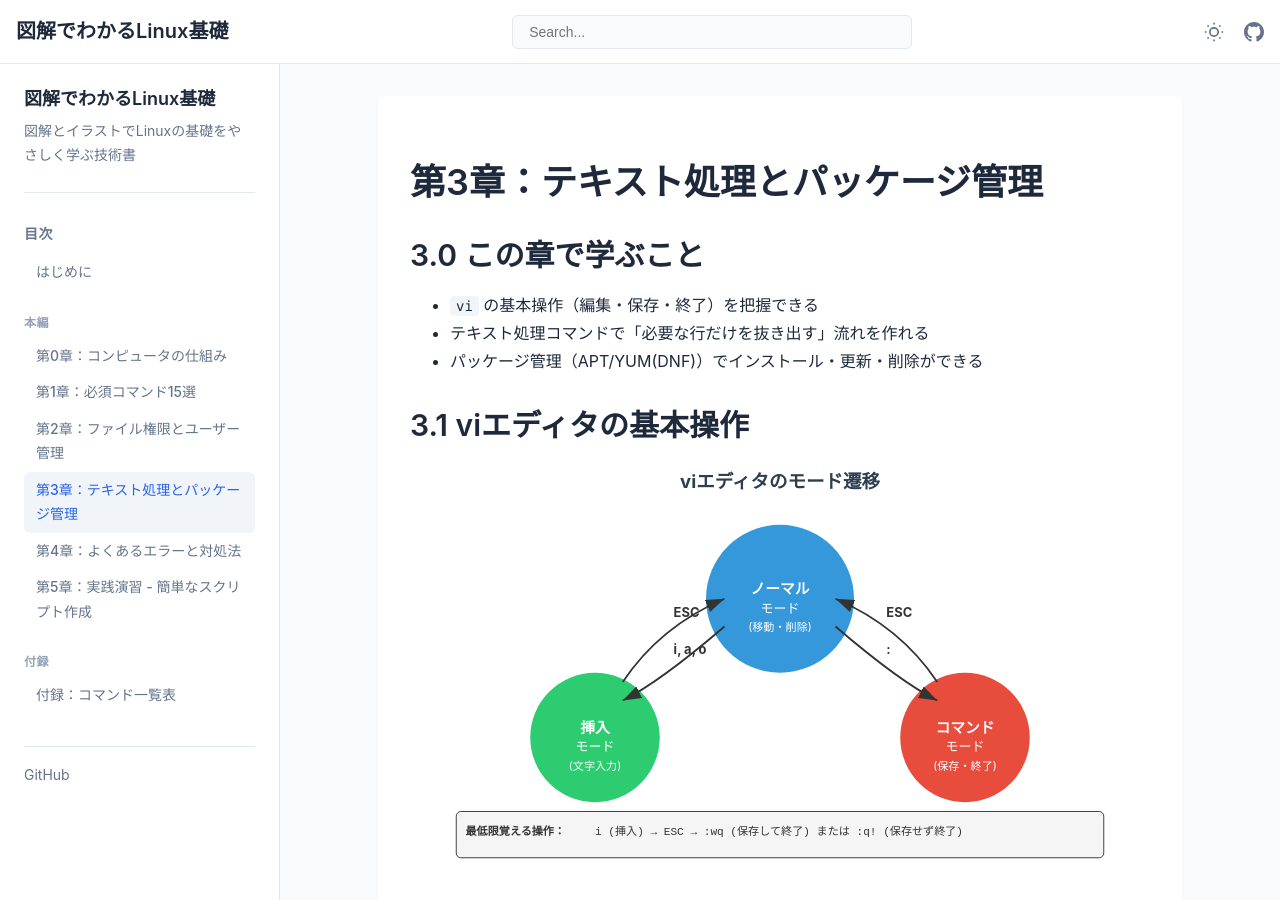
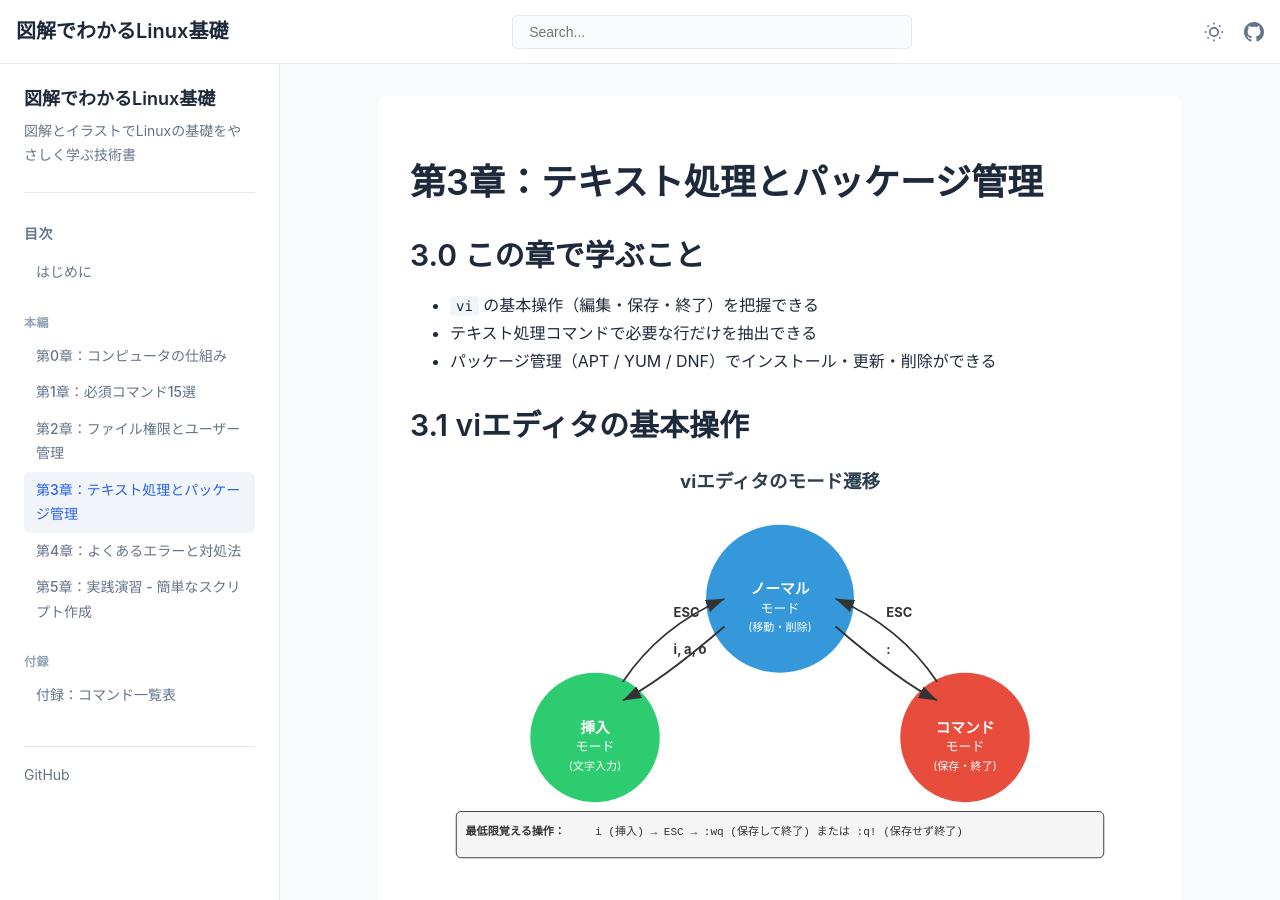
Before and after one commit to itdojp/illustrated-linux-basics-book, a Jekyll site: the page built from docs/chapter3/index.md, in a window 1280 px wide and 900 px high. Built offline with Jekyll 4.4.1, drawn with Linux system fonts in a browser that asks for light colours; some of the changed text lies outside the part shown.

Commit message:
docs: 第2-3章の文体統一と例の見直し

```diff
--- a/docs/chapter3/index.md
+++ b/docs/chapter3/index.md
@@ -12,8 +12,8 @@
     <div class="explanation">
         <ul>
             <li><code>vi</code> の基本操作（編集・保存・終了）を把握できる</li>
-            <li>テキスト処理コマンドで「必要な行だけを抜き出す」流れを作れる</li>
-            <li>パッケージ管理（APT/YUM(DNF)）でインストール・更新・削除ができる</li>
+            <li>テキスト処理コマンドで必要な行だけを抽出できる</li>
+            <li>パッケージ管理（APT / YUM / DNF）でインストール・更新・削除ができる</li>
         </ul>
     </div>
 
@@ -348,7 +348,7 @@
             <li><code>dpkg -i</code> / <code>rpm -ivh</code> は依存解決をしないため、基本は <code>apt</code> / <code>dnf</code> / <code>yum</code> 経由でインストールする</li>
         </ul>
 
-        <h3>🚀 便利な使い方</h3>
+        <h3>便利な使い方</h3>
         <ul>
             <li><code>apt install -y</code> でスクリプト化しやすく</li>
             <li><code>which command</code> でコマンドの場所確認</li>
```
Also changed, not shown: other parts of docs/chapter3/index.md (+4 -4 lines), docs/chapter2/index.md (+6 -6 lines).
